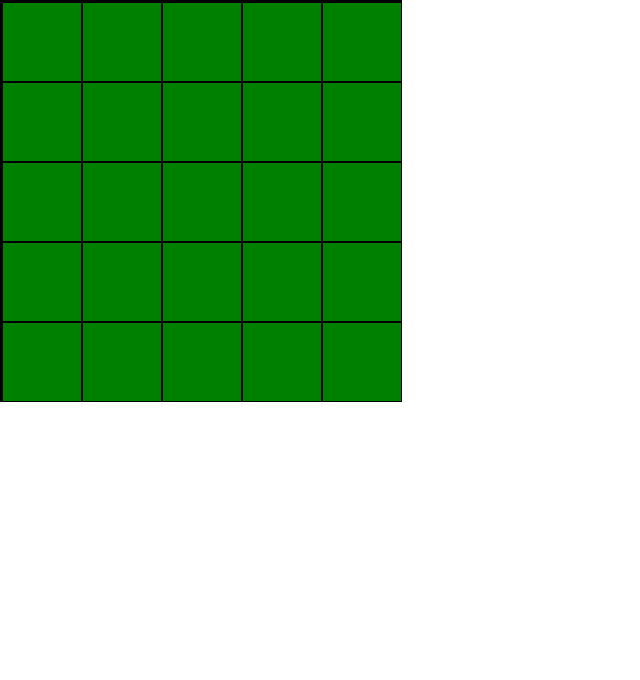
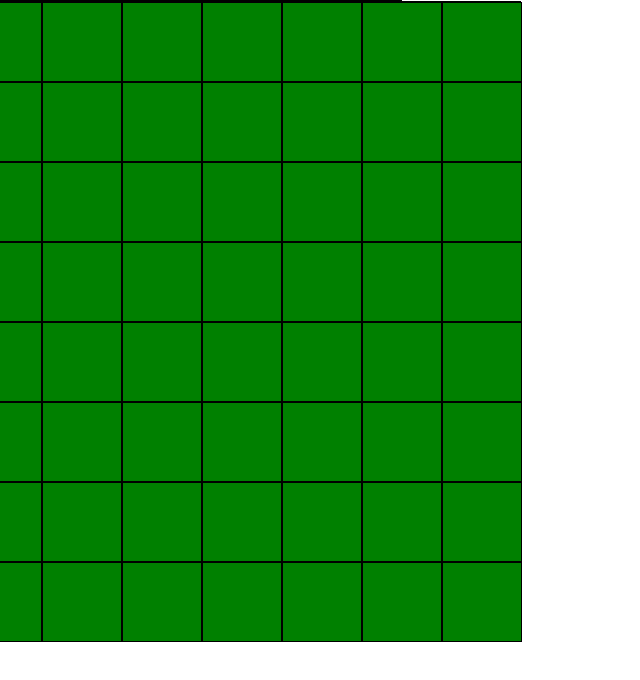
Before and after one commit to KateGrutter/Village-Simulator-React, a React (Create React App) app: page / in a window 1280 px wide. Shown: the top 680 px of the page, without its empty margins (0-640 px from the left). Built offline with nearby package versions, Linux system fonts and the light colour scheme.

Commit message:
Images now appear on Add improvement, they stay in the grid and when they are clicked again the edit Improvement Dialog appears, I also set it up so we can dynamically change the grid size

```diff
--- a/src/App.tsx
+++ b/src/App.tsx
@@ -54,7 +54,8 @@ function App() {
 
   return (
     <div className="App">
-      <Map></Map>
+      <Map gridSize={8}></Map>
+      {/* Dynamic grid size */}
     </div>
   );
 }
--- a/src/components/Map/Map.tsx
+++ b/src/components/Map/Map.tsx
@@ -16,31 +16,56 @@ interface MapProps {
   gridSize: number;
 }
 
-export function Map() {
-  const [selectedTile, setSelectedTile] = useState<TileData | undefined>(
-    undefined
+export function Map({ gridSize }: MapProps) {
+  const [isDialogOpen, setIsDialogOpen] = useState<boolean>(false);
+  const [selectedTile, setSelectedTile] = useState<TileData | undefined>(undefined);
+  // State for the grid of tiles
+  const [tiles, setTiles] = useState<TileData[][]>(
+     // Initialize the grid with empty tiles
+    Array.from(Array(gridSize), (_, rowIndex) =>
+      Array.from(Array(gridSize), (_, tileIndex) => ({
+        rowIndex,
+        tileIndex,
+        improvement: undefined,
+        index: rowIndex * gridSize + tileIndex, // Add the 'index' property for unique identification
+      }))
+    )
   );
 
-  const handleTileClick = (tile: TileData) => {
-    setSelectedTile({...tile});
+  const handleTileClick = (rowIndex: number, tileIndex: number) => {
+    const clickedTile = tiles[rowIndex][tileIndex];
+    setSelectedTile(clickedTile); // Set the selected tile
+    setIsDialogOpen(true); // Show the dialog
   };
 
-  // move tiles to a state variable - does it need type tiles: TileData[] ??
-  // inside the onAdd function I was working on, you will want to call setTiles() and use the splice method to change the item
-  // there are slides that show how to splice
-  const [tiles, setTiles] = useState<TileData[]>(Array.from(Array(5).keys()).map((_, index) => ({ index: index, improvement: undefined })))
-  //const tiles: TileData[] = Array.from(Array(5).keys()).map((_, index) => ({ index: index, improvement: undefined }));
-  console.log("selectedTile:", selectedTile); // Add a console.log statement
+  const handleAddImprovement = (
+    improvement: Improvement,
+    rowIndex: number,
+    tileIndex: number
+  ) => {
+    // console.log("Adding improvement:", improvement);
+    // console.log("Row index:", rowIndex);
+    // console.log("Tile index:", tileIndex);
+    setTiles((prevTiles) => {
+      const updatedTiles = [...prevTiles];
+      updatedTiles[rowIndex][tileIndex].improvement = improvement; // Add the improvement to the selected tile
+      // console.log("Updated tiles:", updatedTiles);
+      return updatedTiles;
+    });
+  };
+
+  // console.log("selectedTile:", selectedTile);
+
   return (
     <div>
       <div className="gameboard">
-        {Array.from(Array(5).keys()).map((rowIndex) => (
+        {tiles.map((row, rowIndex) => (
           <div className="gameboard-row" key={rowIndex}>
-            {tiles.map((tile, tileIndex) => (
+            {row.map((tile) => (
               <div
                 className="tile"
-                key={tileIndex}
-                onClick={() => handleTileClick(tile)}
+                key={tile.index}
+                onClick={() => handleTileClick(tile.rowIndex, tile.tileIndex)}  // Call the handleTileClick function with the tile's row and tile index
               >
                 <Tile tile={tile} selectedTile={selectedTile} />
               </div>
@@ -50,28 +75,27 @@ export function Map() {
       </div>
 
       {selectedTile !== undefined && selectedTile.improvement === undefined && (
+        // Render the AddImprovementDialog if a tile is selected and it doesn't have an improvement
         <AddImprovementDialog
-          onAdd={(improvement: Improvement, index: number) => {
-            setSelectedTile({ ...selectedTile, improvement: improvement });
-            setTiles((prev) =>
-              prev.map((tile, i) =>
-                i === index ? { ...tile, improvement } : tile
-              )
-            );
-          }}
-          onClose={() => {}}
-          index={selectedTile.index}
-        ></AddImprovementDialog>
+          onAdd={(improvement) =>
+            handleAddImprovement(improvement, selectedTile.rowIndex, selectedTile.tileIndex)
+          }
+          onClose={() => setSelectedTile(undefined)}
+          rowIndex={selectedTile.rowIndex}
+          tileIndex={selectedTile.tileIndex}
+          index={selectedTile.index} // Add this line
+        />
       )}
 
       {selectedTile?.improvement !== undefined && (
+        // Render the EditImprovementDialog if a tile is selected and it has an improvement
         <EditImprovementDialog
-          onClose={() => {}}
+          onClose={() => setSelectedTile(undefined)}
           onUpgrade={() => {}}
           onDowngrade={() => {}}
           onRemove={() => {}}
           improvement={selectedTile?.improvement}
-        ></EditImprovementDialog>
+        />
       )}
     </div>
   );
--- a/src/components/Map/MapComponents/AddImprovementDialog.tsx
+++ b/src/components/Map/MapComponents/AddImprovementDialog.tsx
@@ -7,7 +7,9 @@ import { Tile } from "./Tile";
 interface AddImprovementDialogProps {
   onClose: (improvement?: Improvement) => void;
   onAdd: (improvement: Improvement, index: number) => void;
-  index: number; // Add the index property
+  rowIndex: number;
+  tileIndex: number;
+  index: number;
 }
 
 export function AddImprovementDialog(props: AddImprovementDialogProps) {
--- a/src/components/Map/MapComponents/Tile.tsx
+++ b/src/components/Map/MapComponents/Tile.tsx
@@ -10,14 +10,13 @@ interface TileProps {
     selectedTile: TileData | undefined;
   }
 
-  export function Tile({ tile, selectedTile }: TileProps) {
+  export function Tile({ tile }: TileProps) {
+    console.log('Rendering Tile:', tile);
     const hasImprovement = tile.improvement !== undefined;
-    const isSelected =
-      selectedTile !== undefined && tile.index === selectedTile.index;
 
     return (
       <div className={`tile ${hasImprovement ? 'has-improvement' : ''}`}>
-        {hasImprovement && isSelected && tile.improvement && (
+        {hasImprovement && tile.improvement && (
           <img src={tile.improvement.icon} alt="Improvement Icon" />
         )}
       </div>
--- a/src/models/Tile.ts
+++ b/src/models/Tile.ts
@@ -2,5 +2,7 @@ import { Improvement } from "./Improvement";
 
 export interface TileData {
     improvement: Improvement | undefined;
-    index: number
+  rowIndex: number; // Add the rowIndex property
+  tileIndex: number;
+  index: number;
 }
```
